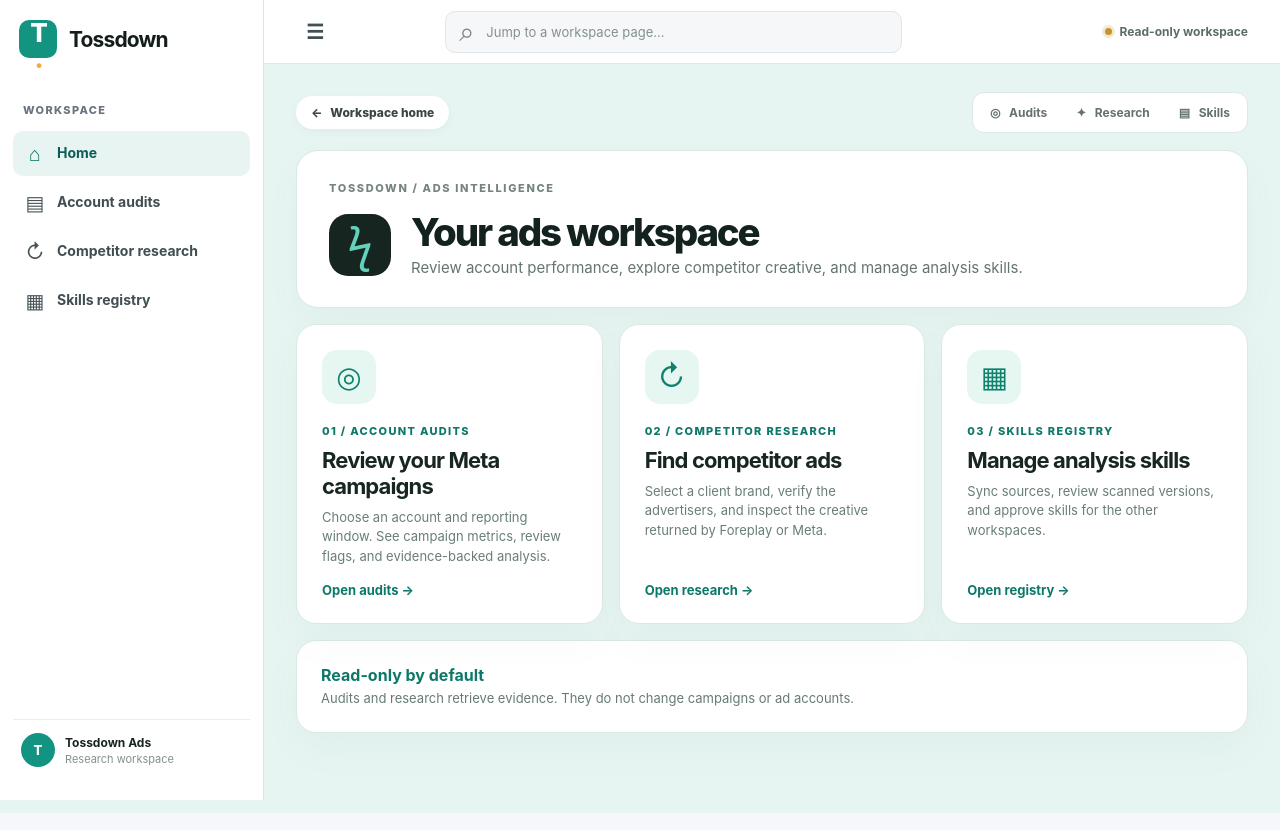
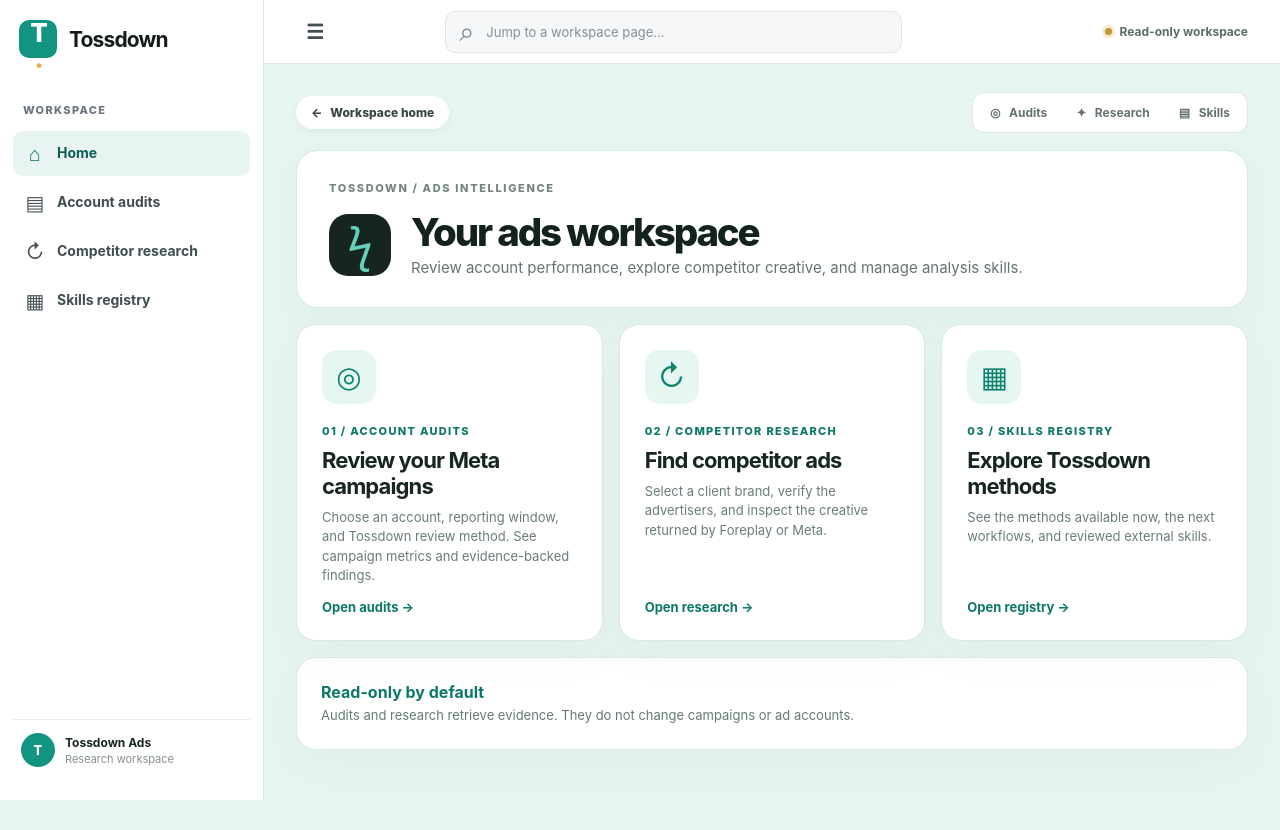
Before and after one commit to tossdownadmin/aiads, a Next.js app: page / in a window 1280 px wide. Built offline with nearby package versions, Linux system fonts and the light colour scheme.

Commit message:
feat: add first-party review methods

```diff
--- a/app/page.tsx
+++ b/app/page.tsx
@@ -2,7 +2,7 @@ import WorkspaceShell from './workspace-shell';
 
 export default function Home() {
   return <WorkspaceShell active="home"><header className="craft-hero workspace-home-hero"><p className="craft-crumb">TOSSDOWN / ADS INTELLIGENCE</p><div className="craft-hero-main"><span className="craft-hero-icon" aria-hidden="true">ϟ</span><div><h1>Your ads workspace</h1><p>Review account performance, explore competitor creative, and manage analysis skills.</p></div></div></header>
-    <div className="workspace-home-grid"><a className="workspace-home-card" href="/workbench"><span className="workspace-home-icon">◎</span><span className="workspace-home-label">01 / ACCOUNT AUDITS</span><h2>Review your Meta campaigns</h2><p>Choose an account and reporting window. See campaign metrics, review flags, and evidence-backed analysis.</p><strong>Open audits →</strong></a><a className="workspace-home-card" href="/competitors"><span className="workspace-home-icon">↻</span><span className="workspace-home-label">02 / COMPETITOR RESEARCH</span><h2>Find competitor ads</h2><p>Select a client brand, verify the advertisers, and inspect the creative returned by Foreplay or Meta.</p><strong>Open research →</strong></a><a className="workspace-home-card" href="/registry"><span className="workspace-home-icon">▦</span><span className="workspace-home-label">03 / SKILLS REGISTRY</span><h2>Manage analysis skills</h2><p>Sync sources, review scanned versions, and approve skills for the other workspaces.</p><strong>Open registry →</strong></a></div>
+    <div className="workspace-home-grid"><a className="workspace-home-card" href="/workbench"><span className="workspace-home-icon">◎</span><span className="workspace-home-label">01 / ACCOUNT AUDITS</span><h2>Review your Meta campaigns</h2><p>Choose an account, reporting window, and Tossdown review method. See campaign metrics and evidence-backed findings.</p><strong>Open audits →</strong></a><a className="workspace-home-card" href="/competitors"><span className="workspace-home-icon">↻</span><span className="workspace-home-label">02 / COMPETITOR RESEARCH</span><h2>Find competitor ads</h2><p>Select a client brand, verify the advertisers, and inspect the creative returned by Foreplay or Meta.</p><strong>Open research →</strong></a><a className="workspace-home-card" href="/registry"><span className="workspace-home-icon">▦</span><span className="workspace-home-label">03 / SKILLS REGISTRY</span><h2>Explore Tossdown methods</h2><p>See the methods available now, the next workflows, and reviewed external skills.</p><strong>Open registry →</strong></a></div>
     <section className="workspace-card workspace-home-note"><strong>Read-only by default</strong><p>Audits and research retrieve evidence. They do not change campaigns or ad accounts.</p></section>
   </WorkspaceShell>;
 }
```
